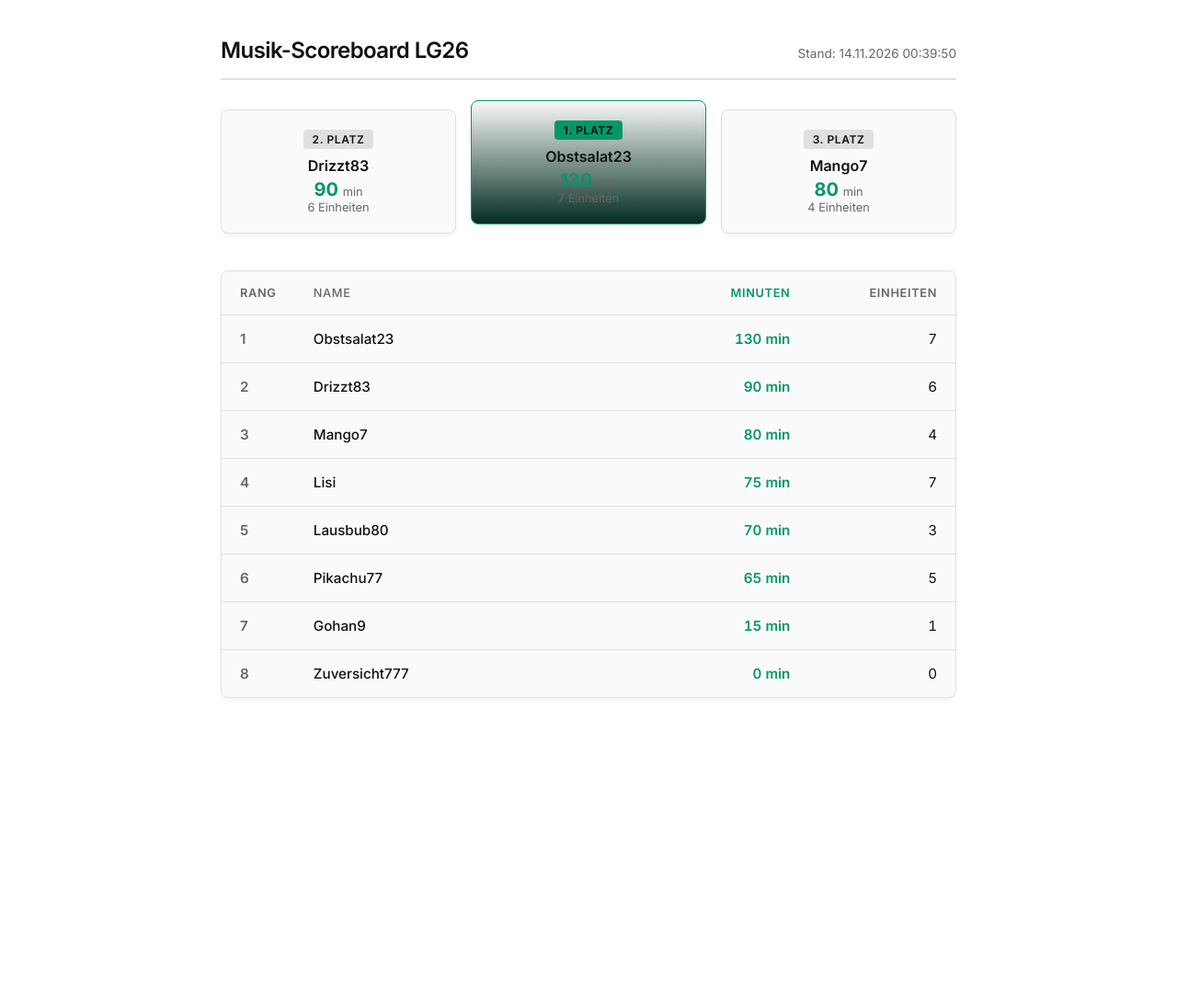
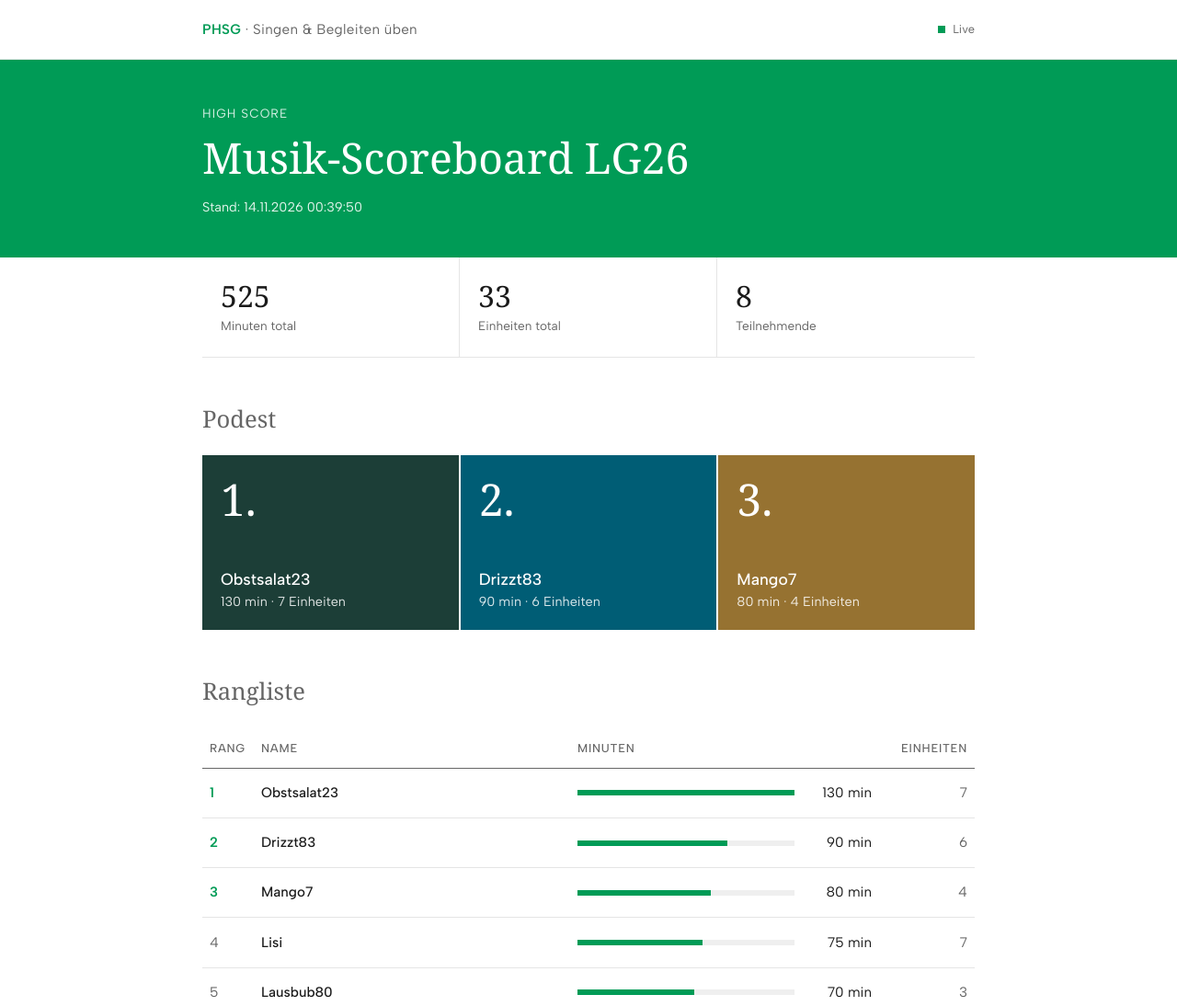
Before and after one commit to loaxleo/musik-scoreboard, a plain HTML site: page index.html in a window 1280 px wide. Shown: the top 1094 px of the page at 92% size. Before the commit the page ends 800 px from the top, so only its background shows below. Drawn offline with Linux system fonts and the light colour scheme; a web font is replaced by a local one.

Commit message:
Redesign im PHSG-Corporate-Design; sync.py holt vor dem Push
- Albert Sans / Platypi, PHSG-Grün, flache Farbflächen, keine Verläufe
- Kennzahlen, Balken in der Rangliste, gleicher Rang bei Gleichstand
- Namen werden als Text eingefügt (kein innerHTML)
- sync.py: git pull --rebase vor git push, damit Remote-Änderungen nicht blockieren

Co-Authored-By: Claude Opus 5.5 <noreply@anthropic.com>
Claude-Session: https://claude.ai/code/session_011SbvC9c1zxFpGpKWBVoDPb

```diff
--- a/index.html
+++ b/index.html
@@ -3,184 +3,246 @@
 <head>
     <meta charset="UTF-8">
     <meta name="viewport" content="width=device-width, initial-scale=1.0">
-    <title>Musik-Scoreboard | PHSG</title>
+    <title>Musik-Scoreboard LG26 | PHSG</title>
     <link rel="preconnect" href="https://fonts.googleapis.com">
     <link rel="preconnect" href="https://fonts.gstatic.com" crossorigin>
-    <link href="https://fonts.googleapis.com/css2?family=Inter:wght@300;400;500;600;700&display=swap" rel="stylesheet">
+    <link href="https://fonts.googleapis.com/css2?family=Albert+Sans:wght@300;400;500;600&family=Platypi:wght@300;400&display=swap" rel="stylesheet">
     <style>
+        /* Farben & Schriften nach phsg.ch (Stand Nov. 2026) */
         :root {
-            --bg-color: #FFFFFF;
-            --card-bg: #FAFAFA;
-            --text-main: #111111;
-            --text-muted: #666666;
-            --border-color: #E0E0E0;
-            --green-accent: #059669;
-            --green-dark: #022C22;
-            --shadow: 0 4px 6px -1px rgba(0, 0, 0, 0.04), 0 2px 4px -1px rgba(0, 0, 0, 0.02);
+            --green: #009B56;        /* PHSG-Grün */
+            --green-dark: #1C3E37;   /* Footer-Grün */
+            --petrol: #005D75;
+            --ochre: #967231;
+            --text: #666666;
+            --text-strong: #1A1A1A;
+            --line: rgba(0, 0, 0, 0.1);
+            --bg-soft: #EFEFEF;
+            --white: #FFFFFF;
+            --serif: 'Platypi', Georgia, serif;
+            --sans: 'Albert Sans', -apple-system, 'Segoe UI', Roboto, sans-serif;
+            --max: 880px;
         }
-        @media (prefers-color-scheme: dark) {
-            :root {
-                --bg-color: #000000;
-                --card-bg: #121212;
-                --text-main: #F3F4F6;
-                --text-muted: #9CA3AF;
-                --border-color: #262626;
-                --green-accent: #34D399;
-                --green-dark: #064E3B;
-                --shadow: 0 4px 6px -1px rgba(255, 255, 255, 0.03);
-            }
-        }
+
         * { box-sizing: border-box; margin: 0; padding: 0; }
+
         body {
-            font-family: 'Inter', -apple-system, BlinkMacSystemFont, "Segoe UI", Roboto, sans-serif;
-            background-color: var(--bg-color);
-            color: var(--text-main);
+            font-family: var(--sans);
+            font-size: 16px;
+            line-height: 1.5;
+            color: var(--text);
+            background: var(--white);
             min-height: 100vh;
             display: flex;
             flex-direction: column;
-            align-items: center;
-            padding: 2.5rem 1rem;
         }
-        .container { width: 100%; max-width: 800px; }
-        header {
-            display: flex;
-            justify-content: space-between;
-            align-items: baseline;
-            margin-bottom: 2rem;
-            border-bottom: 2px solid var(--border-color);
-            padding-bottom: 1rem;
+
+        .wrap { width: 100%; max-width: var(--max); margin: 0 auto; padding: 0 1.25rem; }
+
+        /* Kopfzeile */
+        .topbar { border-bottom: 1px solid var(--line); }
+        .topbar .wrap {
+            display: flex; justify-content: space-between; align-items: center;
+            height: 64px;
         }
-        h1 { font-size: 1.5rem; font-weight: 600; letter-spacing: -0.025em; }
-        .last-update { font-size: 0.85rem; color: var(--text-muted); }
-        .podium {
-            display: grid;
-            grid-template-columns: repeat(3, 1fr);
-            gap: 1rem;
-            margin-bottom: 2.5rem;
-            align-items: end;
+        .brand { font-weight: 600; color: var(--green); letter-spacing: 0.02em; font-size: 0.95rem; }
+        .brand span { color: var(--text); font-weight: 400; }
+        .live { font-size: 0.8rem; color: var(--text); display: flex; align-items: center; gap: 0.5rem; }
+        .live::before { content: ''; width: 8px; height: 8px; background: var(--green); display: inline-block; }
+
+        /* Titelfläche */
+        .hero { background: var(--green); color: var(--white); }
+        .hero .wrap { padding-top: 3rem; padding-bottom: 2.75rem; }
+        .eyebrow { font-size: 0.85rem; letter-spacing: 0.08em; text-transform: uppercase; opacity: 0.85; margin-bottom: 0.75rem; }
+        h1 { font-family: var(--serif); font-weight: 300; font-size: clamp(2rem, 5vw, 2.9rem); line-height: 1.15; }
+        .updated { margin-top: 1rem; font-size: 0.9rem; opacity: 0.9; }
+
+        /* Kennzahlen */
+        .stats { display: grid; grid-template-columns: repeat(3, 1fr); border-bottom: 1px solid var(--line); }
+        .stat { padding: 1.5rem 1.25rem; border-right: 1px solid var(--line); }
+        .stat:last-child { border-right: none; }
+        .stat-value { font-family: var(--serif); font-weight: 300; font-size: 2rem; color: var(--text-strong); line-height: 1.1; font-variant-numeric: tabular-nums; }
+        .stat-label { font-size: 0.85rem; margin-top: 0.25rem; }
+
+        main { flex: 1; }
+        section { padding: 3rem 0 0; }
+        h2 { font-family: var(--serif); font-weight: 300; font-size: 1.6rem; color: var(--text); margin-bottom: 1.25rem; }
+
+        /* Podium: flache Farbflächen, keine Verläufe, keine Rundungen */
+        .podium { display: grid; grid-template-columns: repeat(3, 1fr); gap: 2px; }
+        .podium-card { color: var(--white); padding: 1.5rem 1.25rem 1.25rem; min-height: 190px; display: flex; flex-direction: column; justify-content: space-between; }
+        .podium-card.r1 { background: var(--green-dark); }
+        .podium-card.r2 { background: var(--petrol); }
+        .podium-card.r3 { background: var(--ochre); }
+        .podium-rank { font-family: var(--serif); font-weight: 300; font-size: 3rem; line-height: 1; }
+        .podium-name { font-weight: 500; font-size: 1.1rem; margin-top: 1.5rem; overflow: hidden; text-overflow: ellipsis; white-space: nowrap; }
+        .podium-meta { font-size: 0.9rem; opacity: 0.85; }
+
+        /* Rangliste */
+        table { width: 100%; border-collapse: collapse; font-size: 0.95rem; }
+        th {
+            text-align: left; font-weight: 500; font-size: 0.8rem; letter-spacing: 0.06em; text-transform: uppercase;
+            padding: 0.75rem 0.5rem; border-bottom: 1px solid var(--text);
         }
-        .podium-card {
-            background-color: var(--card-bg);
-            border: 1px solid var(--border-color);
-            border-radius: 8px;
-            padding: 1.25rem 1rem;
-            text-align: center;
-            box-shadow: var(--shadow);
-        }
-        .podium-card.rank-1 {
-            order: 2;
-            transform: translateY(-10px);
-            border-color: var(--green-accent);
-            background: linear-gradient(to bottom, var(--card-bg), var(--green-dark));
-        }
-        .podium-card.rank-2 { order: 1; }
-        .podium-card.rank-3 { order: 3; }
-        .rank-badge {
-            display: inline-block;
-            font-size: 0.75rem;
-            font-weight: 600;
-            text-transform: uppercase;
-            letter-spacing: 0.05em;
-            margin-bottom: 0.5rem;
-            padding: 0.2rem 0.6rem;
-            border-radius: 4px;
-            background: var(--border-color);
-            color: var(--text-main);
-        }
-        .rank-1 .rank-badge { background-color: var(--green-accent); color: #000000; }
-        .podium-name { font-weight: 600; font-size: 1rem; margin-bottom: 0.25rem; white-space: nowrap; overflow: hidden; text-overflow: ellipsis; }
-        .podium-score { font-size: 1.25rem; font-weight: 700; color: var(--green-accent); }
-        .podium-units { font-size: 0.8rem; color: var(--text-muted); }
-        .table-container {
-            background-color: var(--card-bg);
-            border: 1px solid var(--border-color);
-            border-radius: 8px;
-            overflow: hidden;
-            box-shadow: var(--shadow);
-        }
-        table { width: 100%; border-collapse: collapse; text-align: left; font-size: 0.95rem; }
-        th, td { padding: 1rem 1.25rem; border-bottom: 1px solid var(--border-color); }
-        th { font-weight: 600; font-size: 0.8rem; text-transform: uppercase; letter-spacing: 0.05em; color: var(--text-muted); background-color: var(--card-bg); }
-        tr:last-child td { border-bottom: none; }
-        .col-rank { width: 10%; font-weight: 600; color: var(--text-muted); }
-        .col-name { width: 50%; font-weight: 500; }
-        .col-minutes, .col-units { width: 20%; text-align: right; font-variant-numeric: tabular-nums; }
-        .col-minutes { font-weight: 600; color: var(--green-accent); }
+        td { padding: 0.95rem 0.5rem; border-bottom: 1px solid var(--line); vertical-align: middle; }
+        .c-rank { width: 3.5rem; font-variant-numeric: tabular-nums; }
+        .c-name { color: var(--text-strong); font-weight: 500; }
+        .c-min { width: 40%; }
+        .c-units { width: 6.5rem; text-align: right; font-variant-numeric: tabular-nums; }
+        th.c-units { text-align: right; }
+        .bar-row { display: flex; align-items: center; gap: 0.75rem; }
+        .bar { flex: 1; height: 6px; background: var(--bg-soft); }
+        .bar > i { display: block; height: 100%; background: var(--green); }
+        .bar-num { width: 4.5rem; text-align: right; font-variant-numeric: tabular-nums; color: var(--text-strong); }
+        tr.top .c-rank { color: var(--green); font-weight: 600; }
+
+        .error { padding: 1rem; background: var(--bg-soft); }
+
+        footer { background: var(--green-dark); color: var(--white); margin-top: 4rem; }
+        footer .wrap { padding-top: 1.75rem; padding-bottom: 1.75rem; font-size: 0.85rem; font-weight: 300; display: flex; justify-content: space-between; gap: 1rem; flex-wrap: wrap; }
+
         @media (max-width: 640px) {
+            .stats { grid-template-columns: 1fr 1fr 1fr; }
+            .stat { padding: 1.1rem 0.75rem; }
+            .stat-value { font-size: 1.5rem; }
             .podium { grid-template-columns: 1fr; }
-            .podium-card.rank-1 { transform: none; order: 1; }
-            .podium-card.rank-2 { order: 2; }
-            .podium-card.rank-3 { order: 3; }
+            .podium-card { min-height: 0; flex-direction: row; align-items: center; gap: 1rem; justify-content: flex-start; padding: 1rem 1.25rem; }
+            .podium-rank { font-size: 2rem; width: 2rem; }
+            .podium-name { margin-top: 0; }
+            .c-min { width: auto; }
+            .bar { display: none; }
+            .bar-num { width: auto; }
+            .c-units { width: 4.5rem; }
         }
     </style>
 </head>
 <body>
-    <div class="container">
-        <header>
+    <header class="topbar">
+        <div class="wrap">
+            <div class="brand">PHSG <span>· Singen &amp; Begleiten üben</span></div>
+            <div class="live">Live</div>
+        </div>
+    </header>
+
+    <div class="hero">
+        <div class="wrap">
+            <div class="eyebrow">High Score</div>
             <h1>Musik-Scoreboard LG26</h1>
-            <div class="last-update" id="update-time">Lade Daten...</div>
-        </header>
-        <div class="podium" id="podium-container"></div>
-        <div class="table-container">
+            <div class="updated" id="update-time">Lade Daten …</div>
+        </div>
+    </div>
+
+    <div class="wrap">
+        <div class="stats">
+            <div class="stat"><div class="stat-value" id="s-min">–</div><div class="stat-label">Minuten total</div></div>
+            <div class="stat"><div class="stat-value" id="s-units">–</div><div class="stat-label">Einheiten total</div></div>
+            <div class="stat"><div class="stat-value" id="s-people">–</div><div class="stat-label">Teilnehmende</div></div>
+        </div>
+    </div>
+
+    <main class="wrap">
+        <section>
+            <h2>Podest</h2>
+            <div class="podium" id="podium"></div>
+        </section>
+        <section>
+            <h2>Rangliste</h2>
             <table>
                 <thead>
                     <tr>
-                        <th class="col-rank">Rang</th>
-                        <th class="col-name">Name</th>
-                        <th class="col-minutes">Minuten</th>
-                        <th class="col-units">Einheiten</th>
+                        <th class="c-rank">Rang</th>
+                        <th>Name</th>
+                        <th class="c-min">Minuten</th>
+                        <th class="c-units">Einheiten</th>
                     </tr>
                 </thead>
-                <tbody id="scoreboard-body"></tbody>
+                <tbody id="board"></tbody>
             </table>
+        </section>
+    </main>
+
+    <footer>
+        <div class="wrap">
+            <span>Pädagogische Hochschule St.Gallen</span>
+            <span>Aktualisiert sich automatisch alle 30 Sekunden</span>
         </div>
-    </div>
+    </footer>
+
     <script>
+        const el = (tag, cls, text) => {
+            const n = document.createElement(tag);
+            if (cls) n.className = cls;
+            if (text !== undefined) n.textContent = text;
+            return n;
+        };
+
+        // Gleiche Minuten = gleicher Rang (1, 2, 2, 4 …)
+        function withRanks(entries) {
+            let rank = 0;
+            return entries.map((e, i) => {
+                if (i === 0 || e.minuten !== entries[i - 1].minuten) rank = i + 1;
+                return { ...e, rang: rank };
+            });
+        }
+
         async function loadData() {
             try {
-                const response = await fetch('data.json?t=' + new Date().getTime());
-                if (!response.ok) throw new Error('Netzwerk-Antwort war nicht ok');
-                const data = await response.json();
-                document.getElementById('update-time').innerText = 'Stand: ' + data.updated_at;
-                const entries = data.entries.sort((a, b) => b.minuten - a.minuten);
+                const res = await fetch('data.json?t=' + Date.now());
+                if (!res.ok) throw new Error('HTTP ' + res.status);
+                const data = await res.json();
+                const entries = withRanks([...data.entries].sort((a, b) => b.minuten - a.minuten || b.einheiten - a.einheiten));
+
+                document.getElementById('update-time').textContent = 'Stand: ' + data.updated_at;
+                document.getElementById('s-min').textContent = entries.reduce((s, e) => s + e.minuten, 0);
+                document.getElementById('s-units').textContent = entries.reduce((s, e) => s + e.einheiten, 0);
+                document.getElementById('s-people').textContent = entries.length;
+
                 renderPodium(entries.slice(0, 3));
                 renderTable(entries);
-            } catch (error) {
-                console.error('Fehler:', error);
-                document.getElementById('update-time').innerText = 'Fehler beim Laden';
+            } catch (err) {
+                console.error(err);
+                document.getElementById('update-time').textContent = 'Daten konnten nicht geladen werden';
             }
         }
+
         function renderPodium(top3) {
-            const container = document.getElementById('podium-container');
-            if (!container) return;
-            container.innerHTML = '';
-            const order = [1, 0, 2];
-            order.forEach(index => {
-                if (!top3[index]) return;
-                const entry = top3[index];
-                const rank = index + 1;
-                const card = document.createElement('div');
-                card.className = 'podium-card rank-' + rank;
-                card.innerHTML = '<div class="rank-badge">' + rank + '. Platz</div>' +
-                                 '<div class="podium-name">' + entry.name + '</div>' +
-                                 '<div class="podium-score">' + entry.minuten + ' <span style="font-size: 0.8rem; font-weight: 400; color: var(--text-muted);">min</span></div>' +
-                                 '<div class="podium-units">' + entry.einheiten + ' Einheiten</div>';
-                container.appendChild(card);
+            const box = document.getElementById('podium');
+            box.innerHTML = '';
+            top3.forEach((e, i) => {
+                const card = el('div', 'podium-card r' + (i + 1));
+                card.append(el('div', 'podium-rank', e.rang + '.'));
+                const info = el('div');
+                info.append(el('div', 'podium-name', e.name));
+                info.append(el('div', 'podium-meta', e.minuten + ' min · ' + e.einheiten + ' Einheiten'));
+                card.append(info);
+                box.append(card);
             });
         }
+
         function renderTable(entries) {
-            const tbody = document.getElementById('scoreboard-body');
-            if (!tbody) return;
-            tbody.innerHTML = '';
-            entries.forEach((entry, index) => {
-                const tr = document.createElement('tr');
-                tr.innerHTML = '<td class="col-rank">' + (index + 1) + '</td>' +
-                                 '<td class="col-name">' + entry.name + '</td>' +
-                                 '<td class="col-minutes">' + entry.minuten + ' min</td>' +
-                                 '<td class="col-units">' + entry.einheiten + '</td>';
-                tbody.appendChild(tr);
+            const body = document.getElementById('board');
+            const max = Math.max(1, ...entries.map(e => e.minuten));
+            body.innerHTML = '';
+            entries.forEach(e => {
+                const tr = el('tr', e.rang <= 3 ? 'top' : '');
+                tr.append(el('td', 'c-rank', e.rang));
+                tr.append(el('td', 'c-name', e.name));
+
+                const tdMin = el('td', 'c-min');
+                const row = el('div', 'bar-row');
+                const bar = el('div', 'bar');
+                const fill = el('i');
+                fill.style.width = (e.minuten / max * 100) + '%';
+                bar.append(fill);
+                row.append(bar, el('span', 'bar-num', e.minuten + ' min'));
+                tdMin.append(row);
+                tr.append(tdMin);
+
+                tr.append(el('td', 'c-units', e.einheiten));
+                body.append(tr);
             });
         }
+
         loadData();
         setInterval(loadData, 30000);
     </script>
```
Also changed, not shown: 1 other file.
